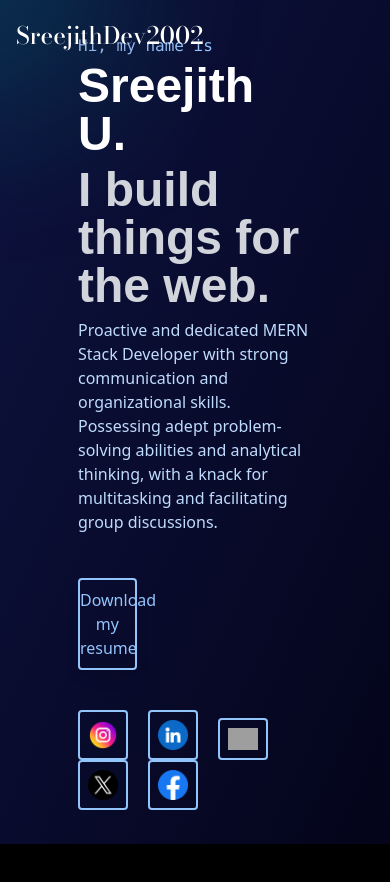
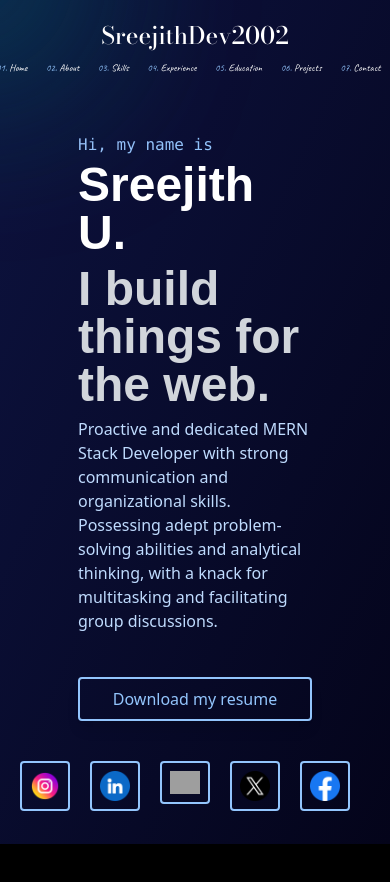
Before and after one commit to sreejithdev2002/Personal-Portfolio-Website, a React (Create React App) app: page / in a window 390 px wide. Shown: the top 882 px of the page. Before the commit the page ends 844 px from the top, so only its background shows below. Built offline with nearby package versions, Linux system fonts and the light colour scheme; grey boxes are pictures that could not be loaded.

Commit message:
Third commit

```diff
--- a/src/Components/Header.jsx
+++ b/src/Components/Header.jsx
@@ -3,19 +3,19 @@ import "../Styles.css";
 
 function Header() {
   return (
-    <header className=" flex fixed flex-row items-center justify-between px-4 sm:px-6 md:px-8 lg:px-20 pb-10 pt-5 text-white z-30 w-[100%]">
+    <header className="pb-10 pt-5 flex fixed flex-col items-center justify-between px-4 sm:px-6 md:px-8 lg:px-20 text-white z-30 w-[100%] lg:flex-row">
       <h1 className="text-2xl sm:text-3xl text-center headerBrandName">
         SreejithDev2002
       </h1>
-      <nav className="hidden md:flex">
-        <ol className="flex flex-row font-sans text-base sm:text-lg marker:text-blue-300 headerBrandLinks">
-          <li className=" mx-7">Home</li>
-          <li className=" mx-7">About</li>
-          <li className=" mx-7">Skills</li>
-          <li className=" mx-7">Experience</li>
-          <li className=" mx-7">Education</li>
-          <li className=" mx-7">Projects</li>
-          <li className=" mx-7">Contact</li>
+      <nav className="md:flex mt-2 lg:mt-0">
+        <ol className=" text-[10px] flex flex-row font-sans sm:text-lg marker:text-blue-300 headerBrandLinks">
+          <li className=" mx-4 lg:mx-7">Home</li>
+          <li className=" mx-4 lg:mx-7">About</li>
+          <li className=" mx-4 lg:mx-7">Skills</li>
+          <li className=" mx-4 lg:mx-7">Experience</li>
+          <li className=" mx-4 lg:mx-7">Education</li>
+          <li className=" mx-4 lg:mx-7">Projects</li>
+          <li className=" mx-4 lg:mx-7">Contact</li>
         </ol>
       </nav>
     </header>
--- a/src/Components/Home.jsx
+++ b/src/Components/Home.jsx
@@ -8,7 +8,7 @@ import x from "../Assets/Icons/twitter.png";
 
 function Home() {
   return (
-    <main className="flex flex-col text-white justify-center text-start px-[20vw] relative top-[0px] h-[100vh]">
+    <main className="flex flex-col text-white justify-center text-start px-[20vw] relative top-[50px] h-[100vh] lg:top-0">
       <h4 className="text-blue-300 font-mono">Hi, my name is</h4>
       <h1 className="text-5xl py-1 z-20 NameH1">Sreejith U.</h1>
       <h1 className="text-5xl text-gray-300 py-1 z-20 NameH1">
@@ -485,11 +485,11 @@ function Home() {
       {/* <button className="bg-transparent border-2 text-blue-300 border-blue-300 w-[15vw] py-2 my-10 hover:bg-blue-300 hover:text-blue-950 rounded transition-colors duration-100">
         Download my resume
       </button> */}
-      <button className="bg-transparent border-2 text-blue-300 border-blue-300 w-[15vw] py-2 my-10 hover:bg-blue-300 hover:text-blue-950 rounded transition-colors duration-100 shadow-lg">
+      <button className="bg-transparent border-2 text-blue-300 border-blue-300 py-2 my-10 hover:bg-blue-300 hover:text-blue-950 rounded transition-colors duration-100 shadow-lg lg:w-[15vw]">
     Download my resume
 </button>
 
-      <div>
+      <div className="flex justify-center lg:justify-start">
         <a href="https://www.instagram.com/sreejithdev2002/" target="_blank">
           <button className="p-2 border-2 border-blue-300 text-blue-300 hover:bg-blue-300 hover:text-blue-950 mr-5 rounded  min-w-[50px] w-[50px] transition-colors duration-100">
             <img src={instagram} alt="" />
```
